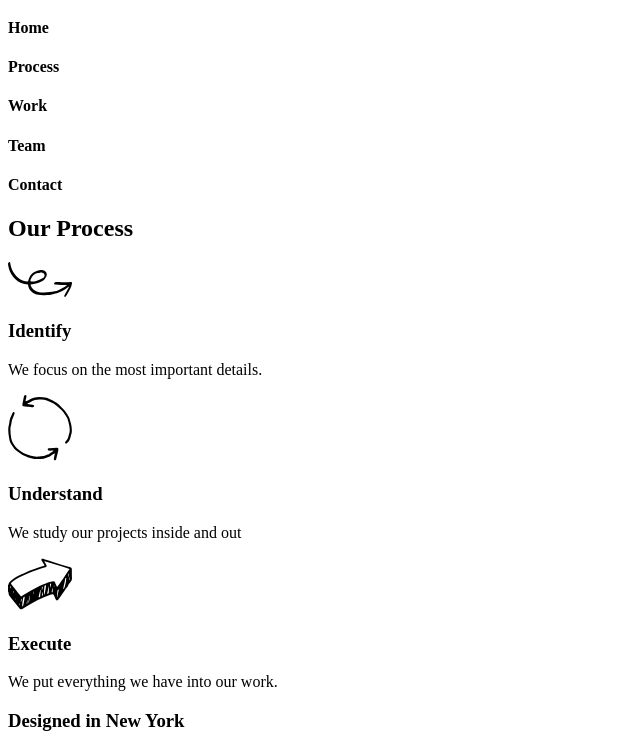
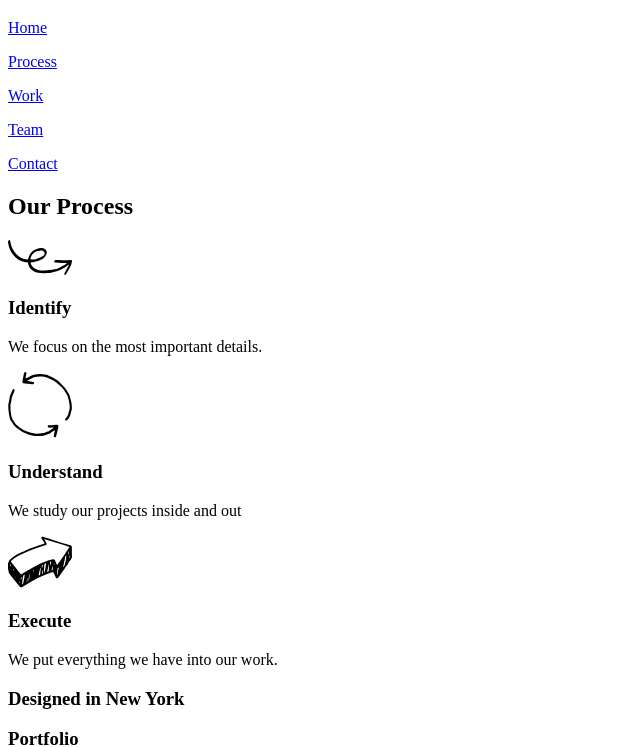
Before and after one commit to mkihn/broadway, a plain HTML site: page index.html in a window 1280 px wide. Shown: the part 61-808 px from the top of the page, without its empty margins (0-640 px from the left). Drawn offline with Linux system fonts and the light colour scheme; files whose address does not match are found by name.

Commit message:
second HTML commit. THink it's mostly done but will still need  minor tweaking.

```diff
--- a/index.html
+++ b/index.html
@@ -6,19 +6,19 @@
   </head>
   <body>
     <div class="image">
-      <h1>Broadway Design</h1>
-      <div class="nav">
-      <nav class="top">
-        <h4>Home</h4>
-        <h4>Process</h4>
-        <h4>Work</h4>
-        <h4>Team</h4>
-        <h4>Contact</h4>
-      </nav>
+      <h1 id="home">Broadway Design</h1>
+      <div class="top nav">
+        <nav>
+          <p><a href="#home">Home</a></p>
+          <p><a href="#process">Process</a></p>
+          <p><a href="#work">Work</a></p>
+          <p><a href="#team">Team</a></p>
+          <p><a href="#contact">Contact</a></p>
+        </nav>
       </div>
     </div>
-    <div class="our-process">
-      <h2>Our Process</h2>
+    <div>
+      <h2 id="process">Our Process</h2>
     </div>
     <div class="identify">
       <img src="file:///C:/Users/mkihn/codecademy_projects/broadway/resources/images/identify.svg">
@@ -45,15 +45,15 @@
      <h3>Designed in New York</h3>
    </div>
    <div class="ptc">
-     <div class="ptc-title">
+     <div id="work">
        <h3>Portfolio</h3>
        <p>Coming soon</h3>
-      </div>
-     <div class="ptc-title">
+     </div>
+     <div id="team">
        <h3>Team</h3>
        <p>We're Hiring!</p>
      </div>
-     <div class="ptc-title">
+     <div id="contact">
        <h3>Contact</h3>
        <p>Phone: (555)-555-5555</p>
        <p>E-mail: test@example.com</p>
@@ -62,7 +62,7 @@
    </div>
    <div>
      <nav class="bottom">
-   <h6>© Broadway 2017 Home About Work Team Contact</h6>
+       <h6>© Broadway 2016 <a href="#home">Home</a> <a href="#process">Process</a> <a href="#work">Work</a> <a href="#team">Team</a> <a href="#contact">Contact</a>
      </nav>
    </div>
   </body>
```
